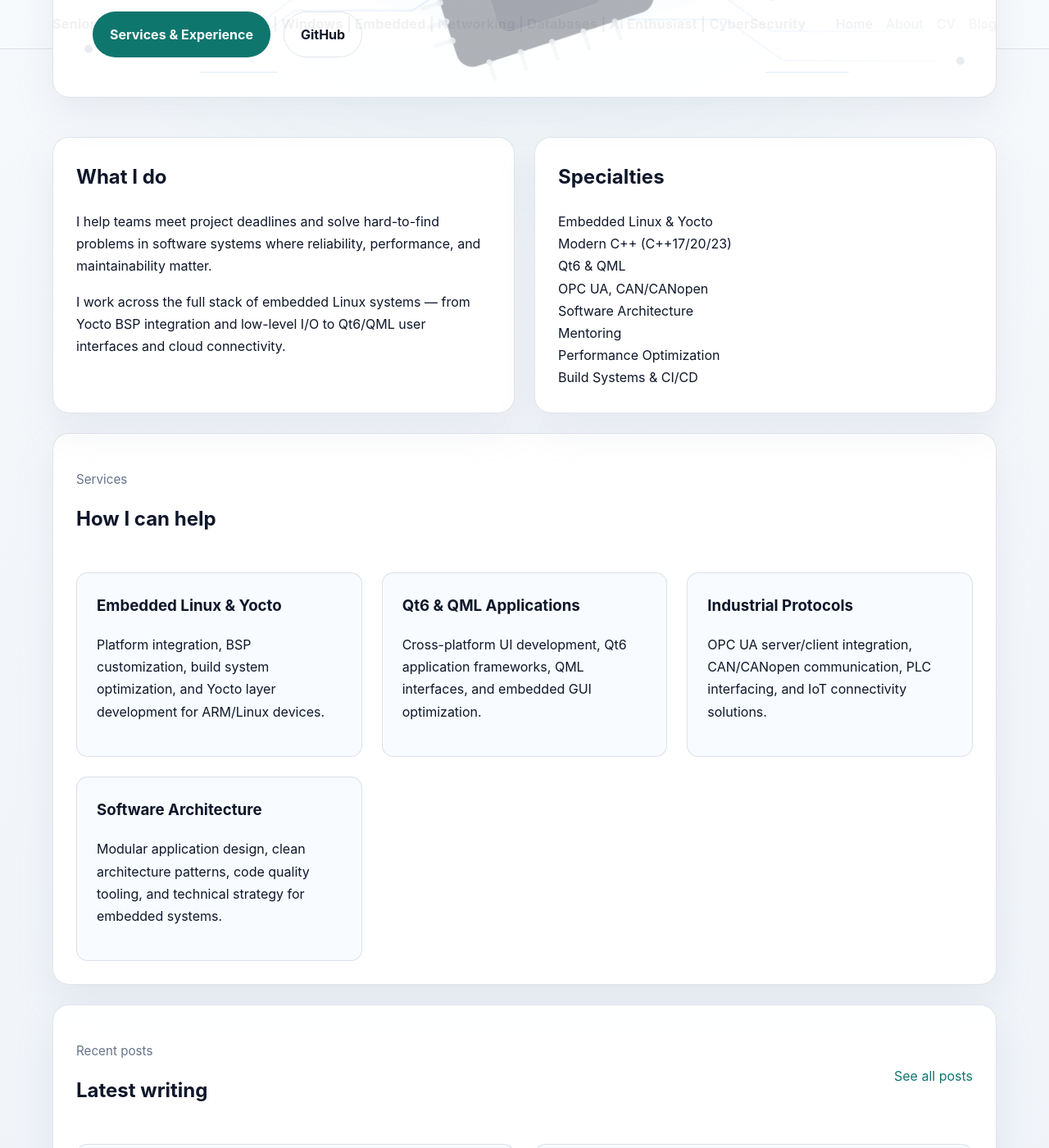
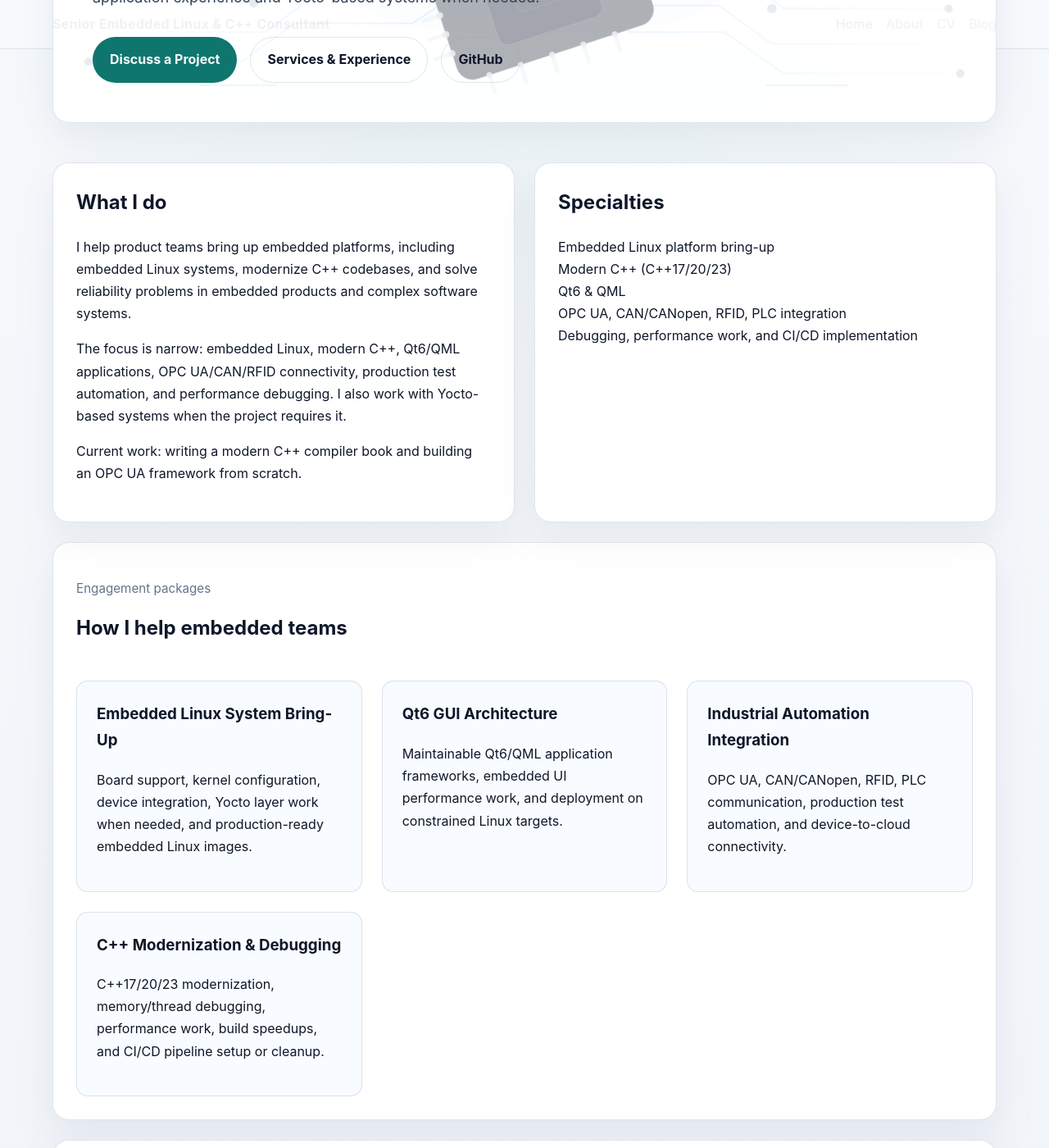
Before and after one commit to daniel-petrovic/daniel-petrovic.github.io, a Jekyll site: the page built from index.md, in a window 1280 px wide and 1400 px high, scrolled down 368 px. Shown: the whole window at 82% size. Built offline with Jekyll 4.4.1, drawn with Linux system fonts in a browser that asks for light colours; some of the changed text lies outside the part shown.

Commit message:
Update cv and about

```diff
--- a/_config.yml
+++ b/_config.yml
@@ -1,5 +1,5 @@
-title: Senior Software Engineer | Linux | Windows | Embedded | Networking | Databases | AI Enthusiast | CyberSecurity
-description: Senior Software Engineer | Linux | Windows | Embedded | Networking | Databases | AI Enthusiast | CyberSecurity
+title: Senior Embedded Linux & C++ Consultant
+description: Embedded Linux and modern C++ for embedded products, with Qt6/QML applications and Yocto-based systems when needed.
 url: https://daniel-petrovic.github.io
 baseurl: ""
 markdown: kramdown
--- a/_layouts/default.html
+++ b/_layouts/default.html
@@ -30,6 +30,7 @@
 
       <footer class="site-footer">
         <div class="container site-footer-inner">
+          <p>Contact: <a href="mailto:contact@petrovich.ch">contact@petrovich.ch</a></p>
           <p><a href="https://github.com/daniel-petrovic">GitHub</a></p>
         </div>
       </footer>
--- a/index.md
+++ b/index.md
@@ -1,17 +1,18 @@
 ---
 title: Home
-description: Senior Software Engineer | Linux | Windows | Embedded | Networking | Databases | AI Enthusiast | CyberSecurity
+description: Senior Embedded Linux & C++ Consultant for embedded products, Qt6/QML applications, and Yocto-based systems.
 permalink: /
 ---
 
 <section class="hero">
-  <p class="eyebrow">Senior Software Engineer | Linux | Windows | Embedded | Networking | Databases | AI Enthusiast | CyberSecurity</p>
+  <p class="eyebrow">Senior Embedded Linux &amp; C++ Consultant</p>
   <h1>Daniel Petrovic</h1>
   <p class="lead">
-    Building robust Linux-based embedded software for complex products and platforms.
+    Embedded Linux and modern C++ for embedded products, with strong Qt6/QML application experience and Yocto-based systems when needed.
   </p>
   <div class="hero-actions">
-    <a class="button" href="{{ '/cv/' | relative_url }}">Services &amp; Experience</a>
+    <a class="button" href="mailto:contact@petrovich.ch">Discuss a Project</a>
+    <a class="button button-secondary" href="{{ '/cv/' | relative_url }}">Services &amp; Experience</a>
     <a class="button button-secondary" href="https://github.com/daniel-petrovic">GitHub</a>
   </div>
 </section>
@@ -20,23 +21,23 @@ permalink: /
   <article class="panel">
     <h2>What I do</h2>
     <p>
-      I help teams meet project deadlines and solve hard-to-find problems in software systems where reliability, performance, and maintainability matter.
+      I help product teams bring up embedded platforms, including embedded Linux systems, modernize C++ codebases, and solve reliability problems in embedded products and complex software systems.
     </p>
     <p>
-      I work across the full stack of embedded Linux systems — from Yocto BSP integration and low-level I/O to Qt6/QML user interfaces and cloud connectivity.
+      The focus is narrow: embedded Linux, modern C++, Qt6/QML applications, OPC UA/CAN/RFID connectivity, production test automation, and performance debugging. I also work with Yocto-based systems when the project requires it.
+    </p>
+    <p>
+      Current work: writing a modern C++ compiler book and building an OPC UA framework from scratch.
     </p>
   </article>
   <article class="panel">
     <h2>Specialties</h2>
     <ul class="plain-list">
-      <li>Embedded Linux &amp; Yocto</li>
+      <li>Embedded Linux platform bring-up</li>
       <li>Modern C++ (C++17/20/23)</li>
       <li>Qt6 &amp; QML</li>
-      <li>OPC UA, CAN/CANopen</li>
-      <li>Software Architecture</li>
-      <li>Mentoring</li>
-      <li>Performance Optimization</li>
-      <li>Build Systems &amp; CI/CD</li>
+      <li>OPC UA, CAN/CANopen, RFID, PLC integration</li>
+      <li>Debugging, performance work, and CI/CD implementation</li>
     </ul>
   </article>
 </section>
@@ -44,53 +45,57 @@ permalink: /
 <section class="panel">
   <div class="section-header">
     <div>
-      <p class="eyebrow">Services</p>
-      <h2>How I can help</h2>
+      <p class="eyebrow">Engagement packages</p>
+      <h2>How I help embedded teams</h2>
     </div>
   </div>
   <div class="card-grid">
     <article class="card">
-      <h3>Embedded Linux &amp; Yocto</h3>
-      <p>Platform integration, BSP customization, build system optimization, and Yocto layer development for ARM/Linux devices.</p>
+      <h3>Embedded Linux System Bring-Up</h3>
+      <p>Board support, kernel configuration, device integration, Yocto layer work when needed, and production-ready embedded Linux images.</p>
     </article>
     <article class="card">
-      <h3>Qt6 &amp; QML Applications</h3>
-      <p>Cross-platform UI development, Qt6 application frameworks, QML interfaces, and embedded GUI optimization.</p>
+      <h3>Qt6 GUI Architecture</h3>
+      <p>Maintainable Qt6/QML application frameworks, embedded UI performance work, and deployment on constrained Linux targets.</p>
     </article>
     <article class="card">
-      <h3>Industrial Protocols</h3>
-      <p>OPC UA server/client integration, CAN/CANopen communication, PLC interfacing, and IoT connectivity solutions.</p>
+      <h3>Industrial Automation Integration</h3>
+      <p>OPC UA, CAN/CANopen, RFID, PLC communication, production test automation, and device-to-cloud connectivity.</p>
     </article>
     <article class="card">
-      <h3>Software Architecture</h3>
-      <p>Modular application design, clean architecture patterns, code quality tooling, and technical strategy for embedded systems.</p>
+      <h3>C++ Modernization &amp; Debugging</h3>
+      <p>C++17/20/23 modernization, memory/thread debugging, performance work, build speedups, and CI/CD pipeline setup or cleanup.</p>
     </article>
   </div>
 </section>
 
-{% assign latest_posts = site.posts | slice: 0, 2 %}
 <section class="panel">
   <div class="section-header">
     <div>
-      <p class="eyebrow">Recent posts</p>
-      <h2>Latest writing</h2>
+      <p class="eyebrow">Technical proof</p>
+      <h2>Selected writing</h2>
     </div>
     <a href="{{ '/blog/' | relative_url }}">See all posts</a>
   </div>
 
-  {% if latest_posts.size > 0 %}
-    <div class="post-list">
-      {% for post in latest_posts %}
-        <article class="post-preview">
-          <p class="post-meta">
-            <time datetime="{{ post.date | date_to_xmlschema }}">{{ post.date | date: "%B %-d, %Y" }}</time>
-          </p>
-          <h3><a href="{{ post.url | relative_url }}">{{ post.title }}</a></h3>
-          <p>{{ post.description | default: post.excerpt | strip_html }}</p>
-        </article>
-      {% endfor %}
-    </div>
-  {% else %}
-    <p class="empty-state">No posts yet. The structure is ready whenever the first article is.</p>
-  {% endif %}
+  <div class="post-list">
+    <article class="post-preview">
+      <h3><a href="{% post_url 2026-07-09-zephyr-rtos-on-esp32-first-steps %}">Bringing Zephyr RTOS to an ESP32 board</a></h3>
+      <p>A compact embedded bring-up walkthrough covering Zephyr tooling, device tree overlays, GPIO, flashing, and board-level debugging.</p>
+    </article>
+    <article class="post-preview">
+      <h3><a href="{% post_url 2026-07-09-debugging-multithreaded-programs-with-gdb %}">Debugging multithreaded programs with GDB</a></h3>
+      <p>Practical debugging notes for thread inspection, scheduler locking, deadlocks, and timing-sensitive C++ problems.</p>
+    </article>
+  </div>
 </section>
+
+<section class="panel">
+  <p class="eyebrow">Availability</p>
+  <h2>Discuss an embedded Linux project</h2>
+  <p>Available for limited fractional consulting now by arrangement, and full project engagements starting Autumn 2026.</p>
+  <div class="hero-actions">
+    <a class="button" href="mailto:contact@petrovich.ch">Inquire About Availability</a>
+    <a class="button button-secondary" href="{{ '/cv/' | relative_url }}">View Services</a>
+  </div>
+</section>
```
Also changed, not shown: _posts/2026-07-26-implementing-std-variant-from-scratch.md (added, +328 -0 lines), about.md (+12 -6 lines), cv.md (+37 -21 lines).
